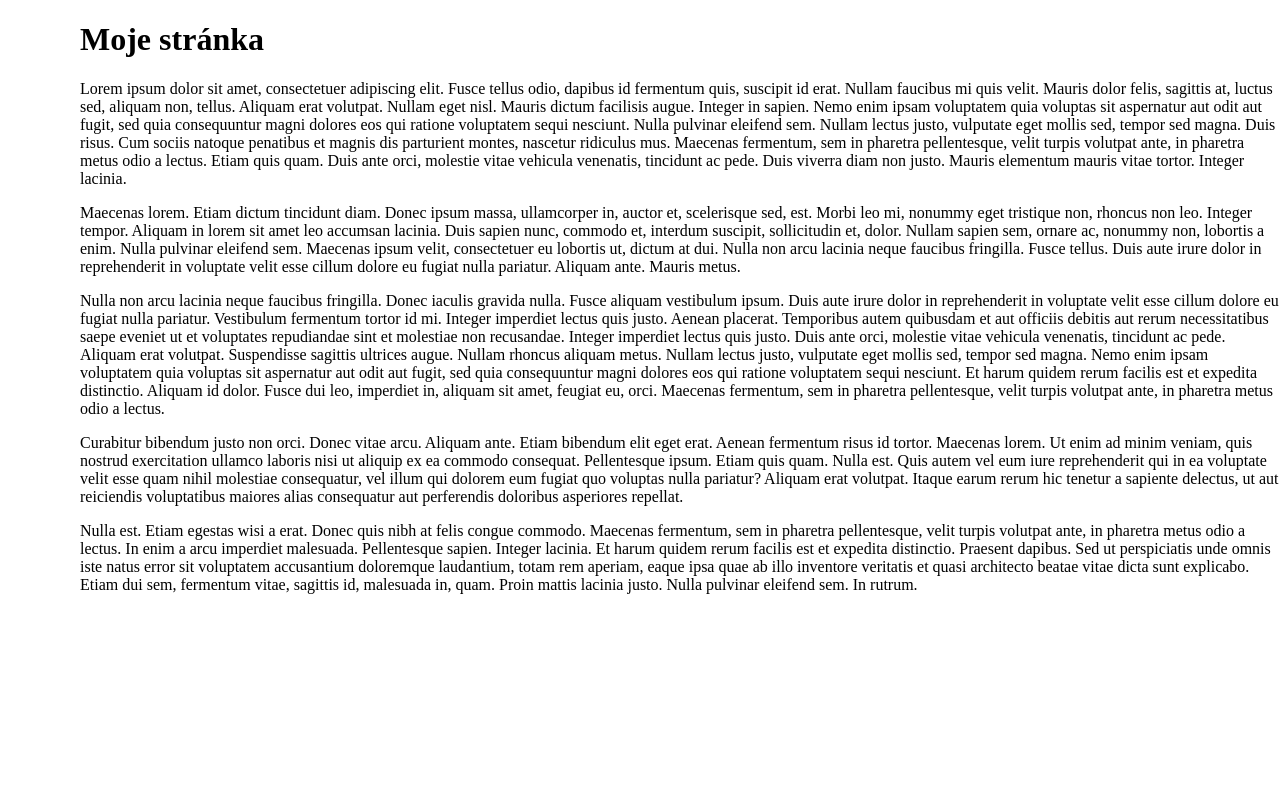
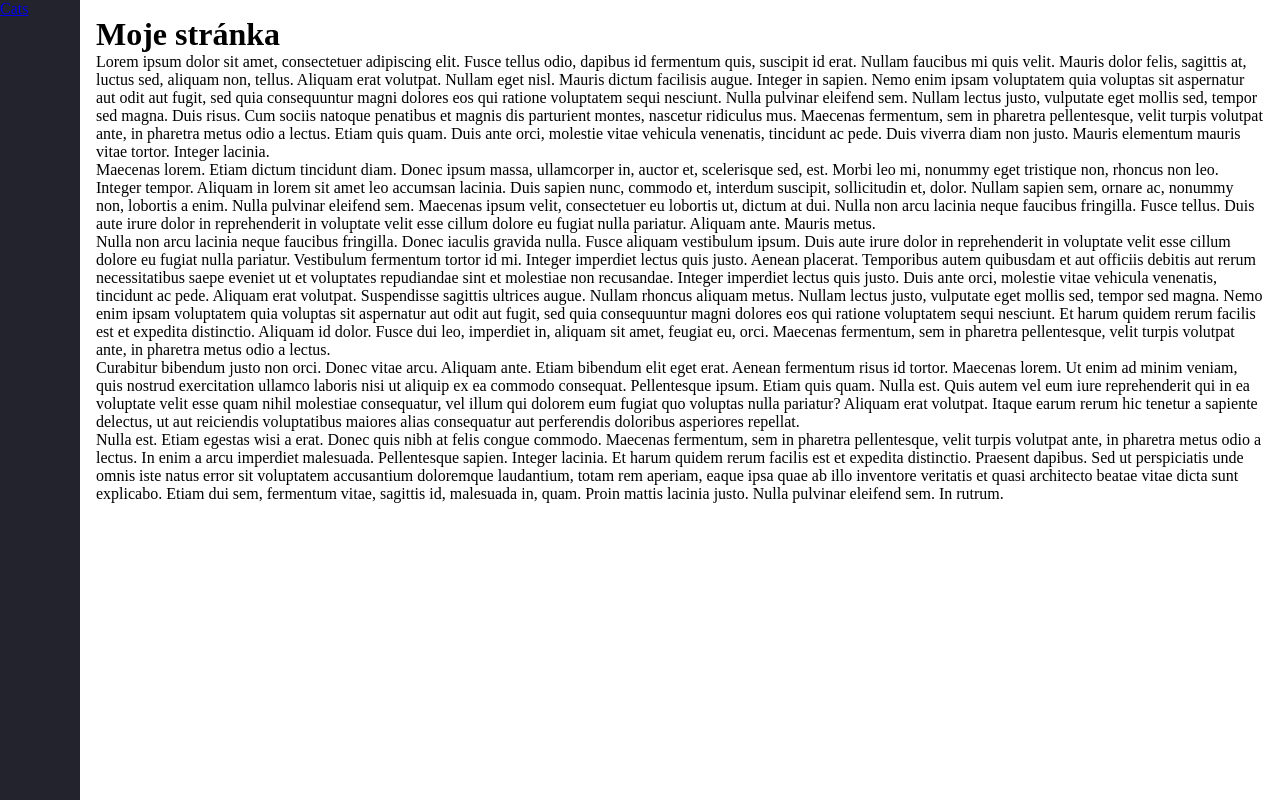
Before and after one commit to gjumija/web, a plain HTML site: page index.html in a window 1280 px wide. Drawn offline with Linux system fonts and the light colour scheme.

Commit message:
Navbar content

```diff
--- a/index.html
+++ b/index.html
@@ -7,7 +7,16 @@
         <link rel="stylesheet" href="./style.css">
     </head>
     <body>
-        <nav class="navbar"></nav>
+        <nav class="navbar">
+            <ul class="navbar-nav">
+                <li class="nav-item">
+                    <a href="#" class="nav-link">
+                        <span class="link-text">Cats</span>
+                    </a>
+                </li>
+
+            </ul>
+        </nav>
 
         <main>
             <h1>Moje stránka</h1>
--- a/style.css
+++ b/style.css
@@ -4,6 +4,12 @@
     --text-secondary: #ececec;
     --bg-primary: #23232e;
     --bg-secondary: #141418;
+
+}
+
+* {
+    margin: 0;
+    padding: 0;
 }
 
 body::-webkit-scrollbar {
@@ -22,10 +28,16 @@ body::-webkit-scrollbar-thumb    {
 body {
     color: black;
     background-color: white;
-    margin: 0;
-    padding: 0;
 }
 
 main {
     margin-left: 5rem;
+    padding: 1rem;
 }
+
+.navbar {
+    width: 5rem;
+    height: 100vh;
+    position: fixed;
+    background-color: var(--bg-primary);
+}
```
